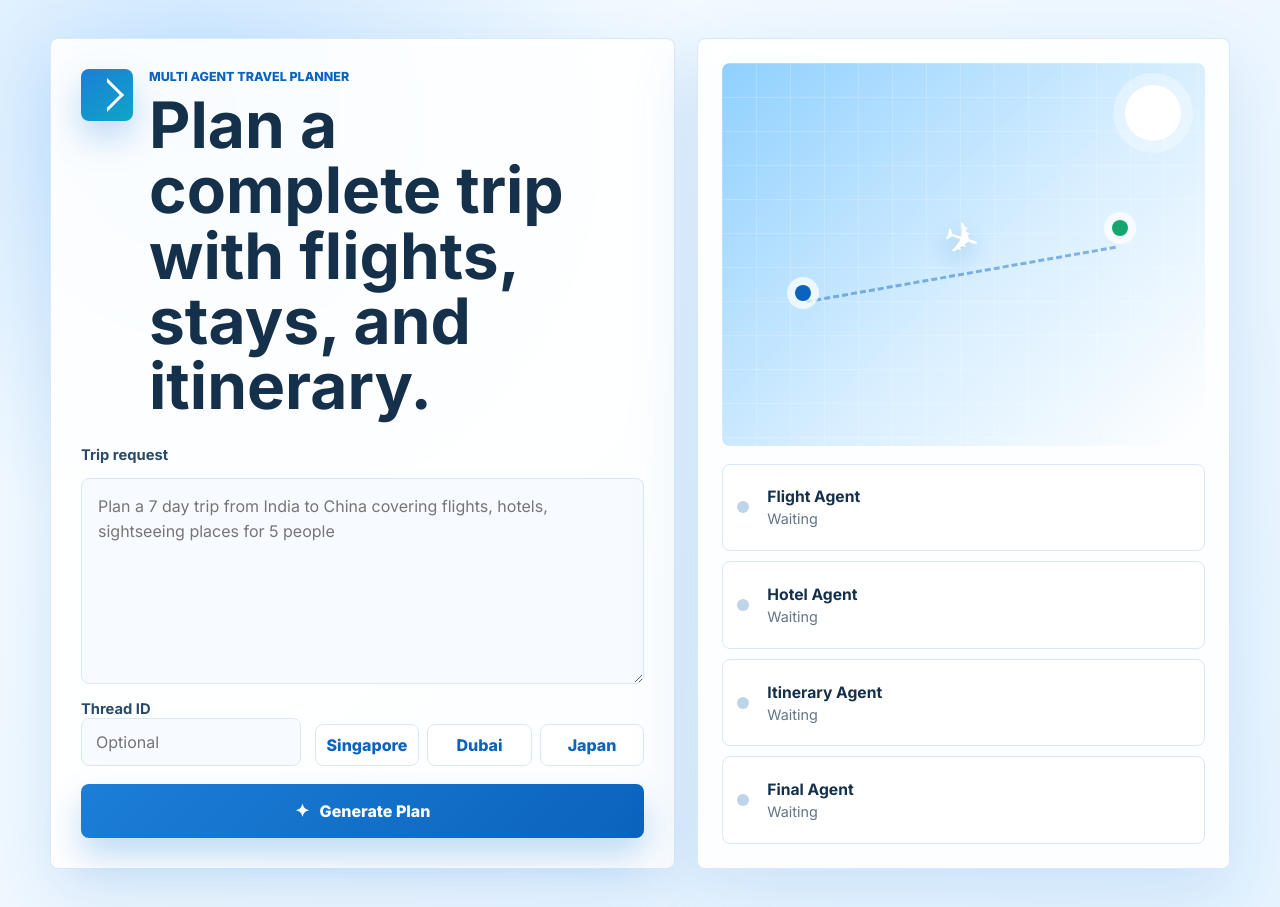
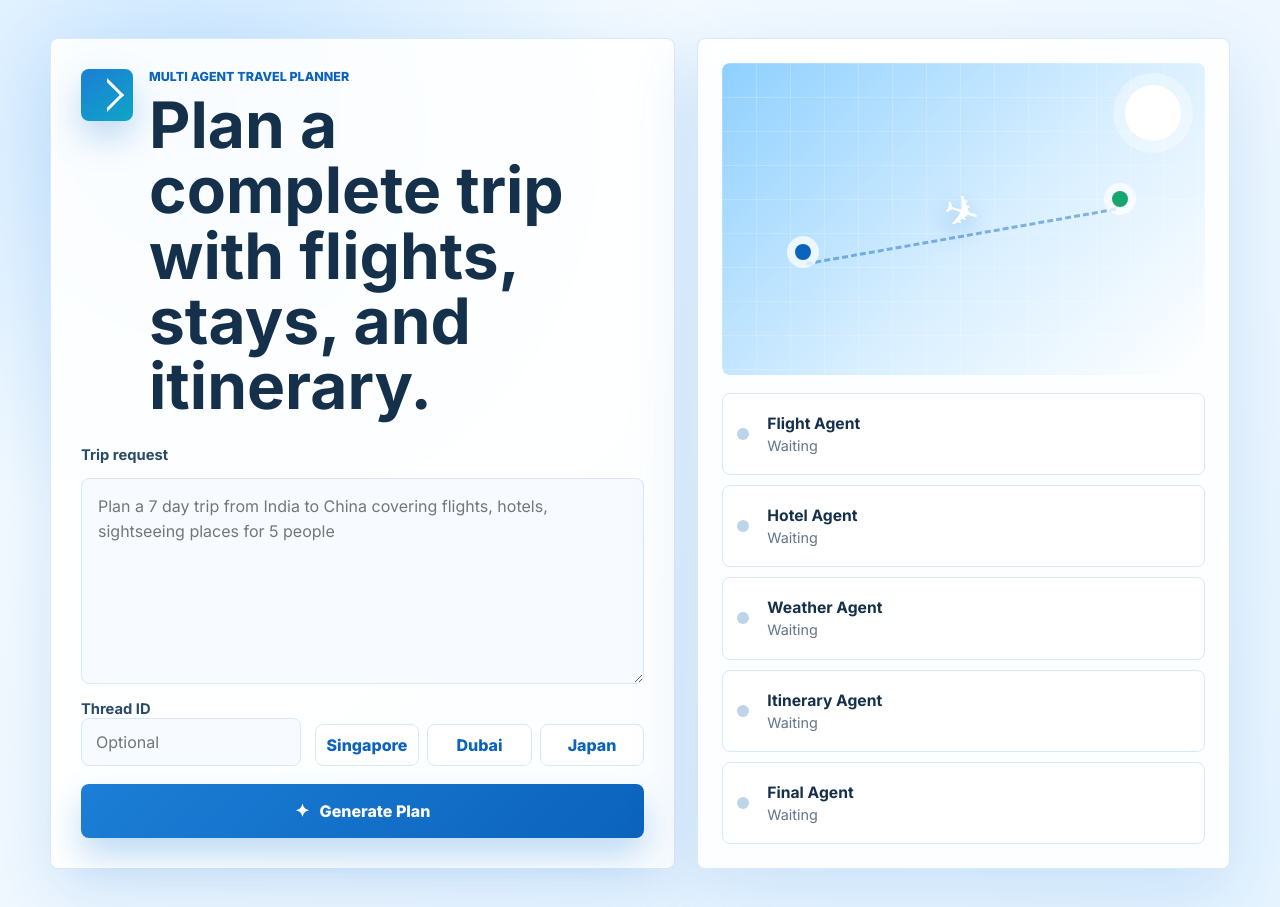
Before and after one commit to Manic585/Wander-AI, a FastAPI app: page / in a window 1280 px wide. Run offline with FastAPI, Linux system fonts and the light colour scheme.

Commit message:
UI updated for weather agent

```diff
--- a/static/script.js
+++ b/static/script.js
@@ -9,12 +9,13 @@ const fields = {
   answer: document.querySelector("#answer"),
   flights: document.querySelector("#flights"),
   hotels: document.querySelector("#hotels"),
+  weather: document.querySelector("#weather"),
   itinerary: document.querySelector("#itinerary"),
   thread: document.querySelector("#thread-label"),
   calls: document.querySelector("#calls-label"),
 };
 
-const steps = ["flight", "hotel", "itinerary", "final"];
+const steps = ["flight", "hotel", "weather", "itinerary", "final"];
 let progressTimer = null;
 
 function showToast(message) {
@@ -117,6 +118,7 @@ function renderResults(data) {
   fields.answer.innerHTML = formatResponse(data.answer);
   fields.flights.innerHTML = formatResponse(data.flight_results);
   fields.hotels.innerHTML = formatResponse(data.hotel_results);
+  fields.weather.innerHTML = formatResponse(data.weather_results);
   fields.itinerary.innerHTML = formatResponse(data.itinerary);
   document.querySelectorAll(".result-content table").forEach((table) => {
     const wrapper = document.createElement("div");
--- a/static/style.css
+++ b/static/style.css
@@ -366,7 +366,7 @@ input:focus {
 
 .tabs {
   display: grid;
-  grid-template-columns: repeat(4, minmax(0, 1fr));
+  grid-template-columns: repeat(5, minmax(0, 1fr));
   gap: 8px;
   margin-bottom: 14px;
 }
--- a/templates/index.html
+++ b/templates/index.html
@@ -85,6 +85,13 @@
               <p>Waiting</p>
             </div>
           </article>
+          <article class="step-card" data-step="weather">
+            <span class="step-dot"></span>
+            <div>
+              <h2>Weather Agent</h2>
+              <p>Waiting</p>
+            </div>
+          </article>
           <article class="step-card" data-step="itinerary">
             <span class="step-dot"></span>
             <div>
@@ -118,12 +125,14 @@
           <button class="tab-button active" type="button" role="tab" aria-selected="true" data-target="answer">Final Plan</button>
           <button class="tab-button" type="button" role="tab" aria-selected="false" data-target="flights">Flights</button>
           <button class="tab-button" type="button" role="tab" aria-selected="false" data-target="hotels">Hotels</button>
+          <button class="tab-button" type="button" role="tab" aria-selected="false" data-target="weather">Weather</button>
           <button class="tab-button" type="button" role="tab" aria-selected="false" data-target="itinerary">Itinerary</button>
         </div>
 
         <article id="answer" class="result-content active" role="tabpanel"></article>
         <article id="flights" class="result-content" role="tabpanel"></article>
         <article id="hotels" class="result-content" role="tabpanel"></article>
+        <article id="weather" class="result-content" role="tabpanel"></article>
         <article id="itinerary" class="result-content" role="tabpanel"></article>
       </section>
     </main>
```
